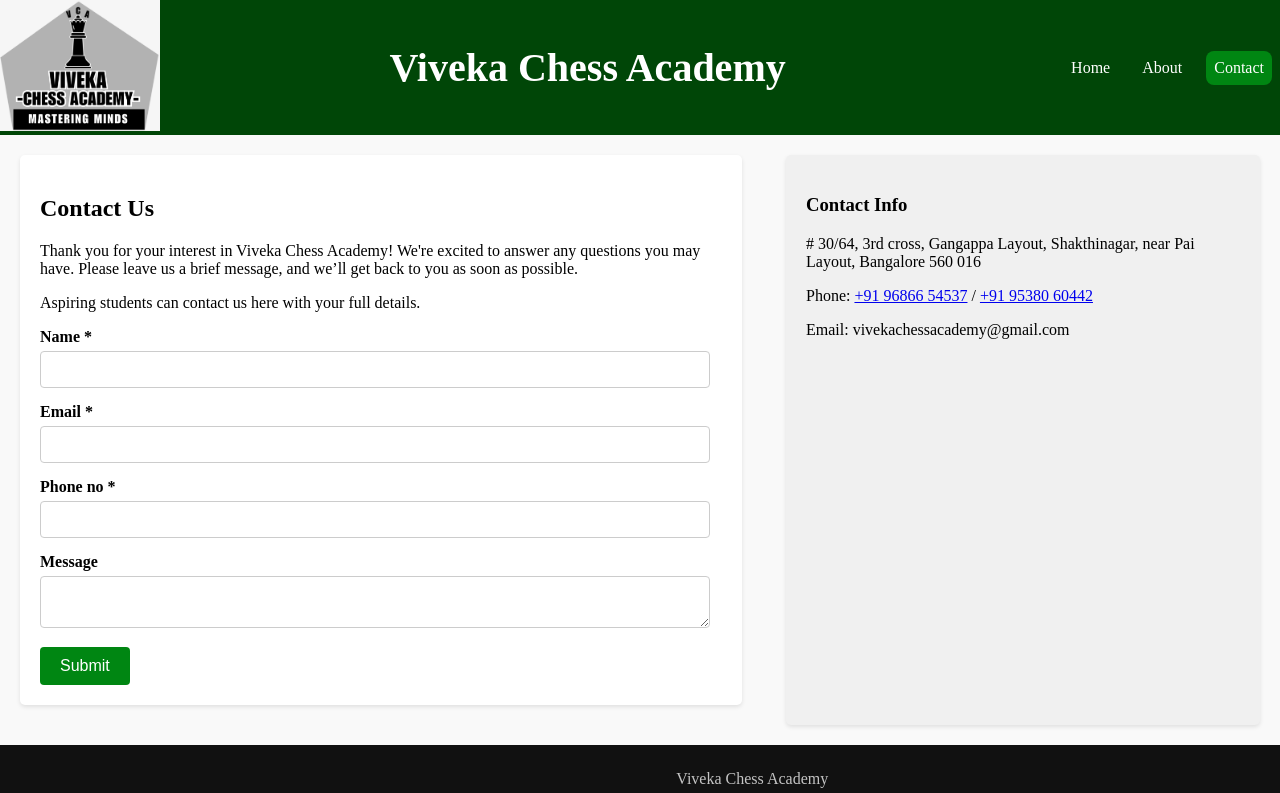
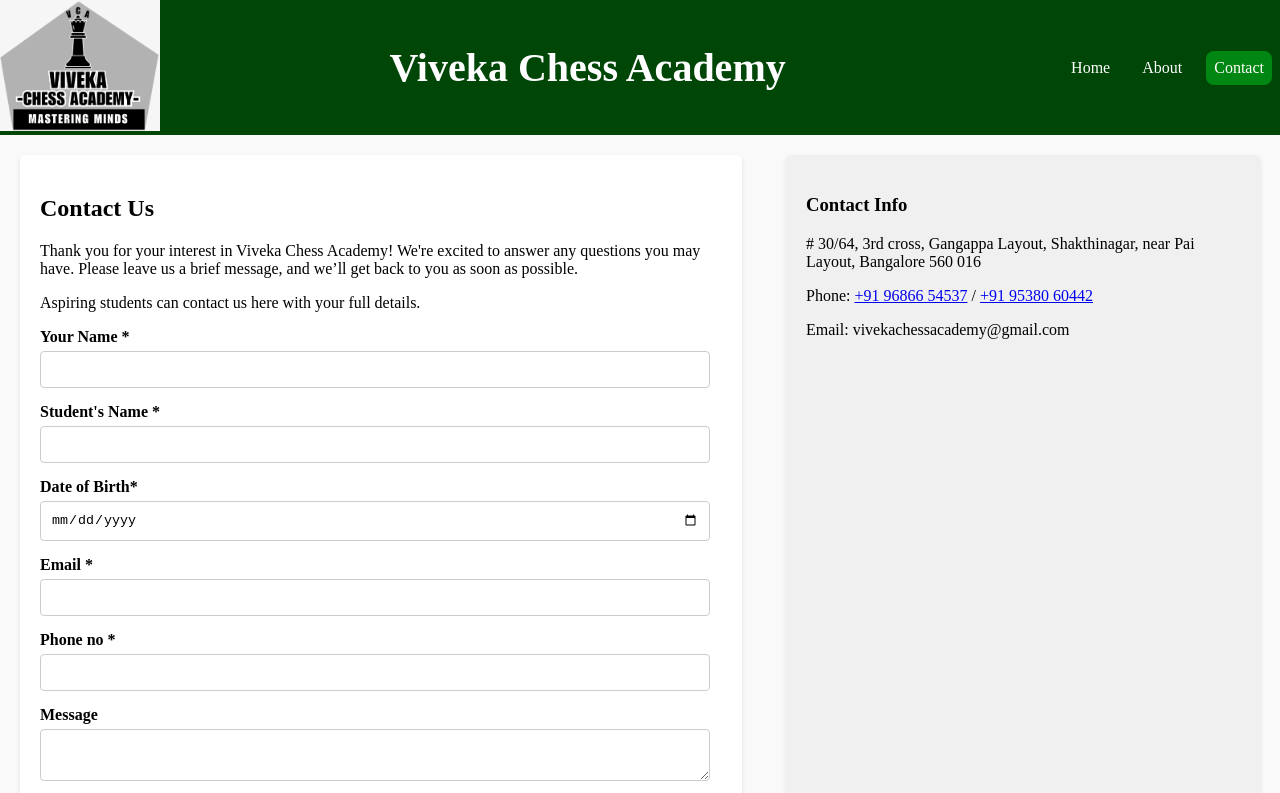
Before and after one commit to BalajiRock/Viveka-Chess-Academy, a React (Create React App) app: page /contact in a window 1280 px wide. Shown: the top 793 px of the page. Built offline with nearby package versions, Linux system fonts and the light colour scheme.

Commit message:
added DOB & CSS styling

```diff
--- a/src/Components/Footer.css
+++ b/src/Components/Footer.css
@@ -38,6 +38,9 @@
   .footer-info p {
     margin: 5px 0;
   }
+  .footer-info p a{
+    color: #87ff97;
+  }
 
   .footer-social {
     display: flex;
--- a/src/Components/Pages/Contact.js
+++ b/src/Components/Pages/Contact.js
@@ -6,6 +6,8 @@ import emailjs from '@emailjs/browser';
 const Contact = () => {
     const [formData, setFormData] = useState({
         user_name: '',
+        student_name:'',
+        DOB:'',
         email: '',
         Phone_no: '',
         message: ''
@@ -20,6 +22,7 @@ const Contact = () => {
 
     const handleSubmit = (e) => {
         e.preventDefault();
+        formData["DOB"] = new Date (formData["DOB"]).toDateString();
         emailjs
         .send('service_70s455y', 'template_hvxz3vi', formData, {
           publicKey: 'cmhubp7G-mmUboubU',
@@ -33,6 +36,8 @@ const Contact = () => {
                 // Clear the form data
                 setFormData({
                     user_name: '',
+                    student_name:'',
+                    DOB:'',
                     email: '',
                     Phone_no: '',
                     message: ''
@@ -44,6 +49,7 @@ const Contact = () => {
                 alert('Submission failed. Please try again.');
             }
         );
+        console.log(formData);
 
     };
 
@@ -55,11 +61,33 @@ const Contact = () => {
                 <p>Aspiring students can contact us here with your full details.</p>
                 <form onSubmit={handleSubmit}>
                     <div className="form-group">
-                        <label>Name *</label>
+                        <label>Your Name *</label>
                         <input
                             type="text"
                             id="user_name"
                             name="user_name"
+                            value={formData.name}
+                            onChange={handleChange}
+                            required
+                        />
+                    </div>
+                    <div className="form-group">
+                        <label>Student's Name *</label>
+                        <input
+                            type="text"
+                            id="student_name"
+                            name="student_name"
+                            value={formData.name}
+                            onChange={handleChange}
+                            required
+                        />
+                    </div>
+                    <div className="form-group">
+                        <label>Date of Birth*</label>
+                        <input
+                            type="date"
+                            id="DOB"
+                            name="DOB"
                             value={formData.name}
                             onChange={handleChange}
                             required
```
